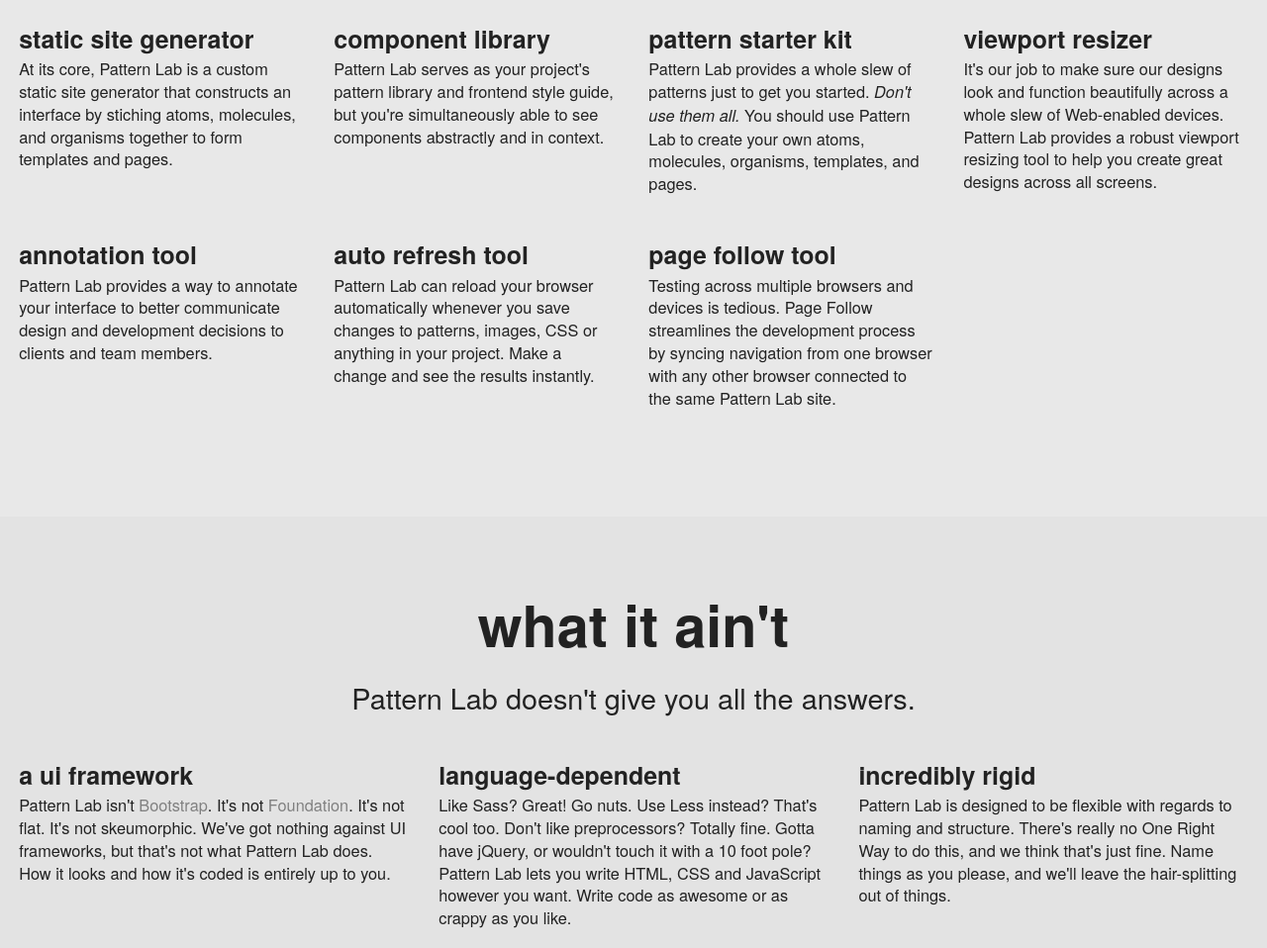
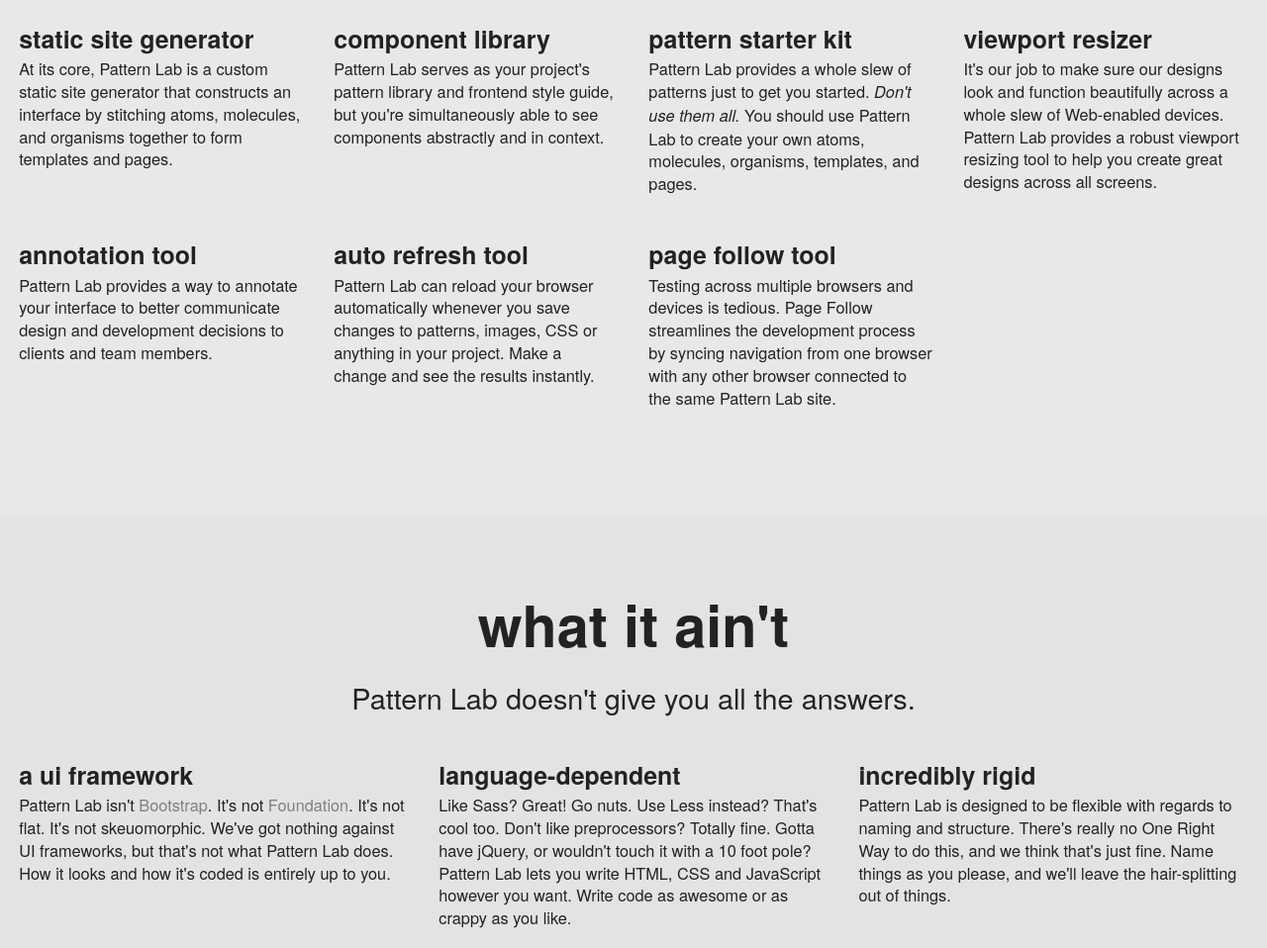
Before and after one commit to pattern-lab/website, a Jekyll site: the page patternlabsite/index.html, which Jekyll copies as it is, in a window 1280 px wide and 1400 px high, scrolled down 827 px. Shown: the part 203-1161 px from the top of the window at 99% size. Built offline with Jekyll 4.4.1, drawn with Linux system fonts in a browser that asks for light colours; some web fonts are replaced; Markdown is read by kramdown in place of the engine named in the settings; comment, search, counter and statistics services are not loaded.

Commit message:
Fix spelling mistakes in index.html
Simply fixed a few typos that I noticed on the home page.

```diff
--- a/patternlabsite/index.html
+++ b/patternlabsite/index.html
@@ -81,7 +81,7 @@
         <ul class="g g-4up">
           <li class="gi">
             <h3>Static site generator</h3>
-            <p>At its core, Pattern Lab is a custom static site generator that constructs an interface by stiching atoms, molecules, and organisms together to form templates and pages.</p>
+            <p>At its core, Pattern Lab is a custom static site generator that constructs an interface by stitching atoms, molecules, and organisms together to form templates and pages.</p>
           </li>
           <li class="gi">
             <h3>component library</h3>
@@ -118,7 +118,7 @@
         <ul class="g g-3up">
           <li class="gi">
             <h3>A UI framework</h3>
-            <p>Pattern Lab isn't <a href="http://getbootstrap.com/">Bootstrap</a>. It's not <a href="http://foundation.zurb.com/">Foundation</a>. It's not flat. It's not skeumorphic. We've got nothing against UI frameworks, but that's not what Pattern Lab does. How it looks and how it's coded is entirely up to you.</p>
+            <p>Pattern Lab isn't <a href="http://getbootstrap.com/">Bootstrap</a>. It's not <a href="http://foundation.zurb.com/">Foundation</a>. It's not flat. It's not skeuomorphic. We've got nothing against UI frameworks, but that's not what Pattern Lab does. How it looks and how it's coded is entirely up to you.</p>
            </li>
           <li class="gi">
             <h3>Language-dependent</h3>
```
